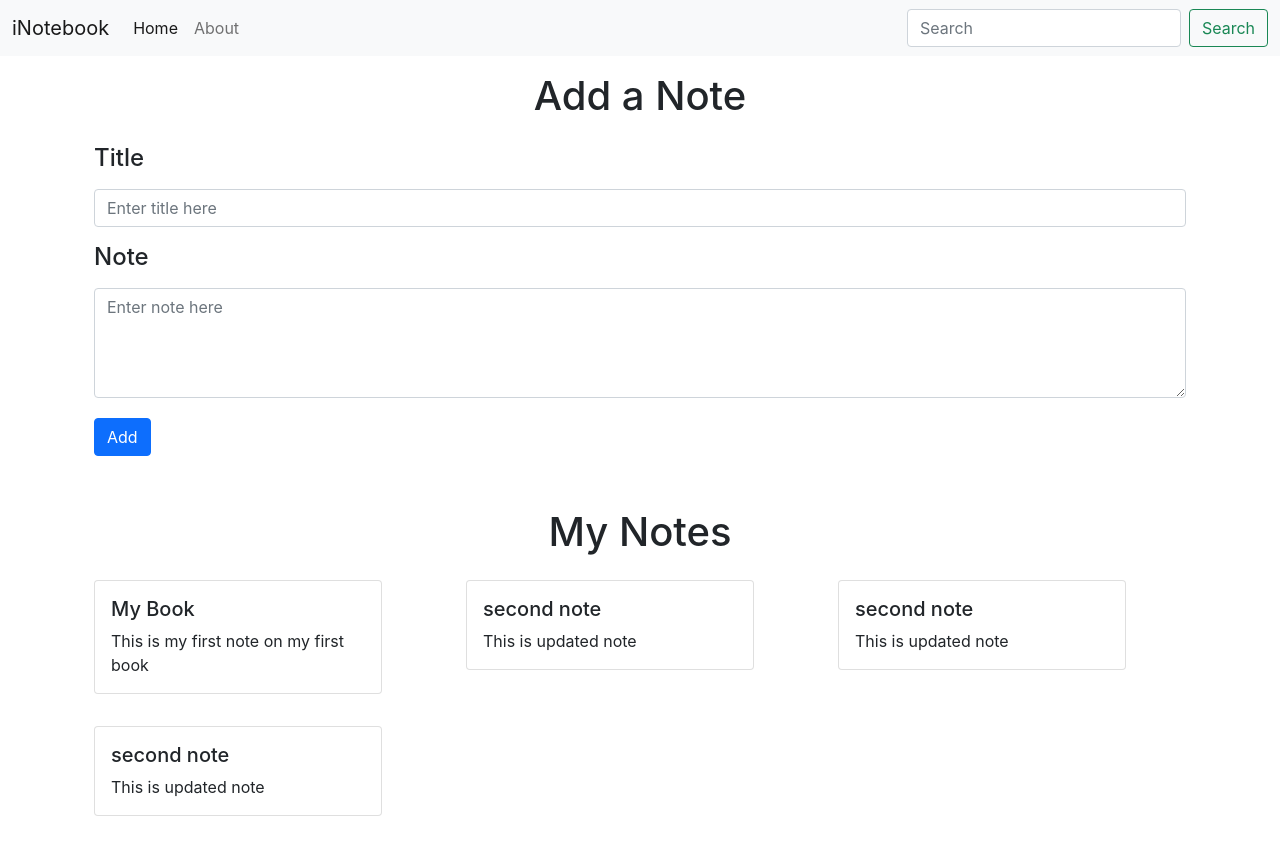
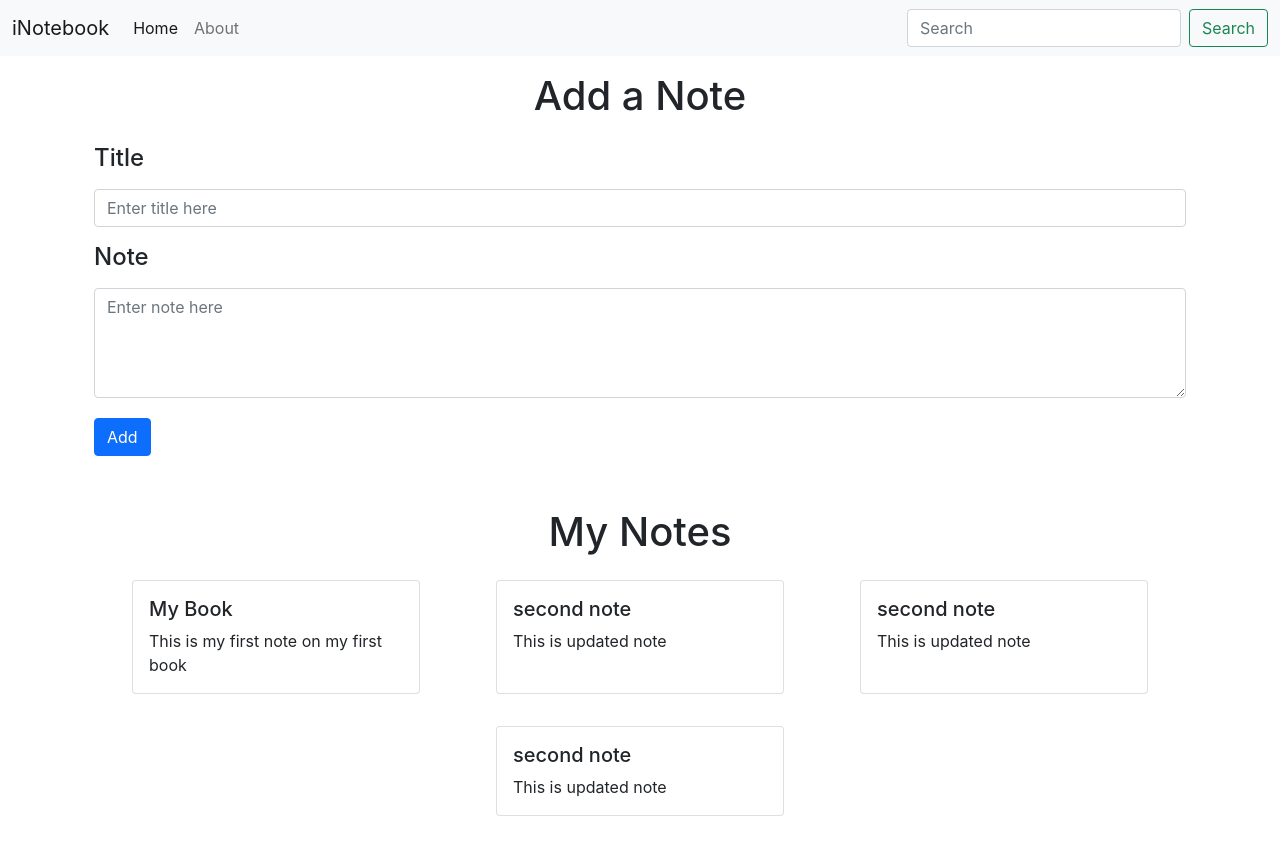
Before and after one commit to SahilRaj1/CloudPad, a React (Create React App) app in the folder client/: page / in a window 1280 px wide. Shown: the top 852 px of the page. Built offline with nearby package versions, Linux system fonts and the light colour scheme; the HTML template or start-up script is replaced by a standard one.

Commit message:
grid layout

```diff
--- a/client/src/components/NoteItem.jsx
+++ b/client/src/components/NoteItem.jsx
@@ -6,7 +6,7 @@ export const NoteItem = (props) => {
 
     return (
 
-    <div className='col my-3'>
+    <div className='col-md-6 col-lg-4 my-3' style={{ margin: "auto", display: "flex", justifyContent: "center" }}>
         <div className="card" style={{width: "18rem"}}>
         <div className="card-body">
             <h5 className="card-title">{title}</h5>
--- a/client/src/components/Notes.jsx
+++ b/client/src/components/Notes.jsx
@@ -10,7 +10,7 @@ export const Notes = () => {
   return (
     <div className="container-fluid my-5">
         <h1 className="text-center">My Notes</h1>
-        <div className="row">
+        <div className="row" style={{margin: "auto"}}>
             { notes.map((note) => {
                 return <NoteItem title={note.title} description={note.description} />
             }) }
```
